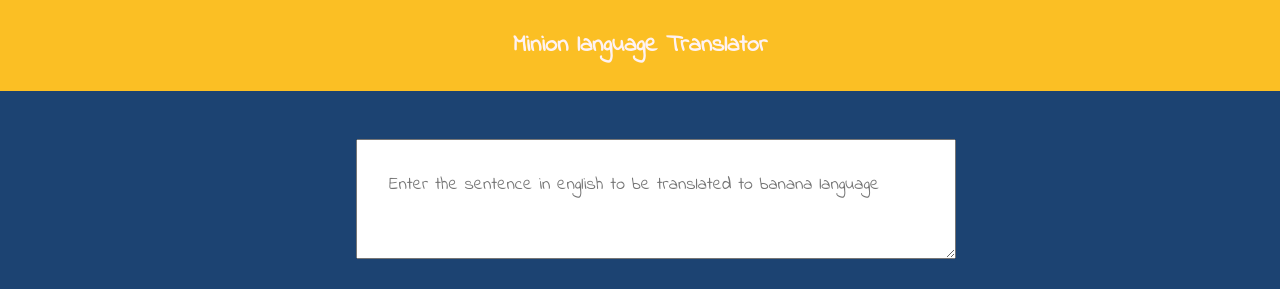
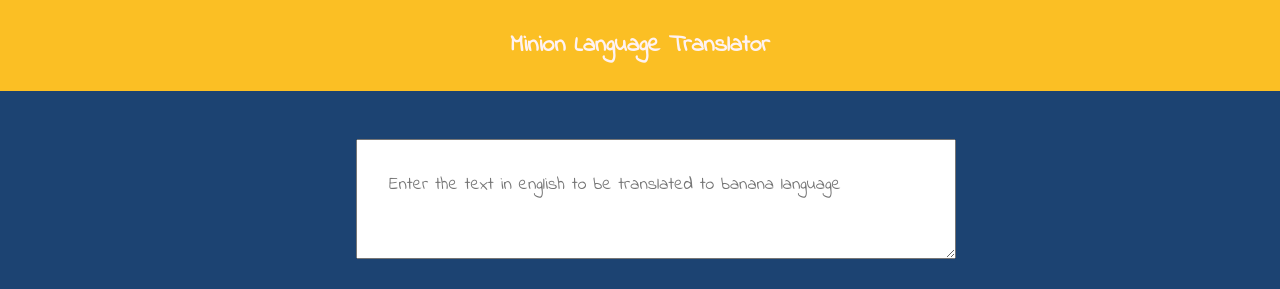
Before and after one commit to daitasarkar/banana-language, a plain HTML site: page index.html in a window 1280 px wide. Shown: the top 289 px of the page. Drawn offline with Linux system fonts and the light colour scheme.

Commit message:
Update index.html

```diff
--- a/index.html
+++ b/index.html
@@ -5,17 +5,17 @@
     <meta charset="UTF-8">
     <meta http-equiv="X-UA-Compatible" content="IE=edge">
     <meta name="viewport" content="width=device-width, initial-scale=1.0">
-    <title>minion language</title>
+    <title>minion language translator</title>
     <link href="styles.css" rel="stylesheet">
 </head>
 
 <body>
     <nav>
-        <div id="navigation"><h1>Minion language Translator</h1></div>
+        <div id="navigation"><h1>Minion Language Translator</h1></div>
     </nav>
 
     <main>
-        <textarea id="txt-input" placeholder="Enter the sentence in english to be translated to banana language"></textarea>
+        <textarea id="txt-input" placeholder="Enter the text in english to be translated to banana language"></textarea>
         <button id="btn-translate"><strong>Translate to Banana</strong></button>
         <div style="margin: 0px;padding-left: 1rem;">Output will be shown here 👇🏼</div>
         <div id="output"></div>
```
